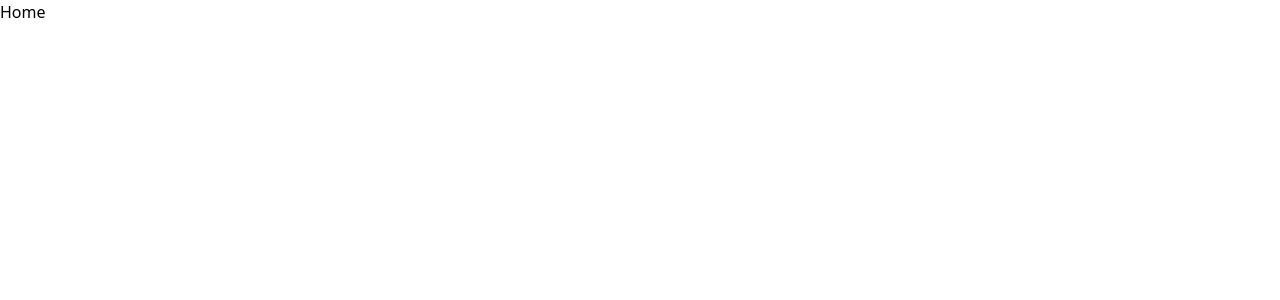
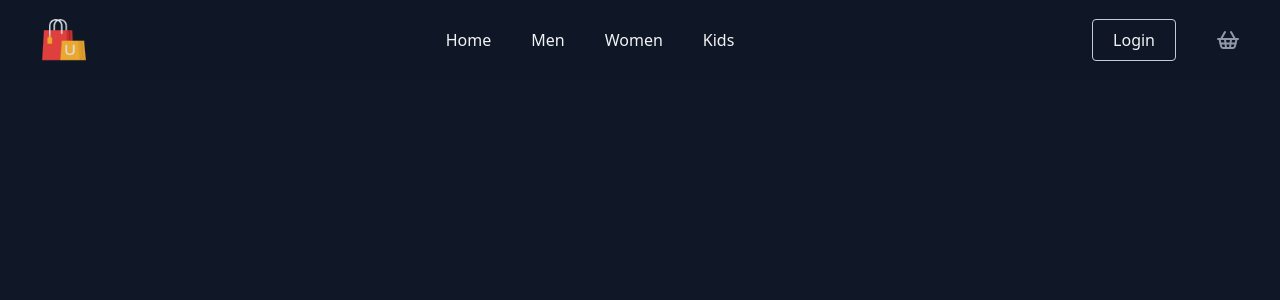
Before and after one commit to IncridableAcuman/shopper-commerce, a React (Vite) app in the folder client/: page / in a window 1280 px wide. Shown: the top 300 px of the page. Built offline with nearby package versions, Linux system fonts and the light colour scheme.

Commit message:
commerce

```diff
--- a/client/index.html
+++ b/client/index.html
@@ -2,7 +2,7 @@
 <html lang="en">
   <head>
     <meta charset="UTF-8" />
-    <link rel="icon" type="image/svg+xml" href="/vite.svg" />
+    <link rel="icon" type="image/svg+xml" href="/logo.png" />
     <meta name="viewport" content="width=device-width, initial-scale=1.0" />
     <title>Shopper</title>
   </head>
--- a/client/src/App.jsx
+++ b/client/src/App.jsx
@@ -30,6 +30,7 @@ const App = () => {
       <Route path='/women' element={<WomenPage/>} />
       <Route path='/data/:id' element={<ProductData/>} />
       <Route path='/payment' element={<Payment/>}  />
+      <Route path='/cart' element={<Cart/>} />
     </Routes>
     </>
   )
--- a/client/src/components/Navbar.jsx
+++ b/client/src/components/Navbar.jsx
@@ -16,7 +16,10 @@ const Navbar = () => {
           <div className="flex items-center gap-4 sm:gap-6 md:gap-8 lg:gap-10">
             <button className='border border-gray-300 px-5 py-2 cursor-pointer rounded shadow
              hover:bg-gray-300 hover:text-gray-900 transition duration-300' onClick={()=>navigate("/login")}>Login</button>
-            <ShoppingBasket/>
+            <ShoppingBasket
+            className='cursor-pointer text-gray-400
+             hover:text-gray-600 transition duration-300'
+              onClick={()=>navigate("/cart")}/>
           </div>
       </header>
     </>
--- a/client/src/pages/Home.jsx
+++ b/client/src/pages/Home.jsx
@@ -1,8 +1,13 @@
 import React from 'react'
+import Navbar from '../components/Navbar'
 
 const Home = () => {
   return (
-    <div>Home</div>
+    <>
+    <div className="bg-gray-900 text-white w-full min-h-screen">
+      <Navbar/>
+    </div>
+    </>
   )
 }
 
```
